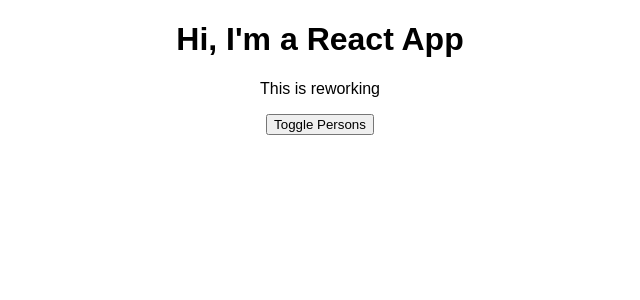
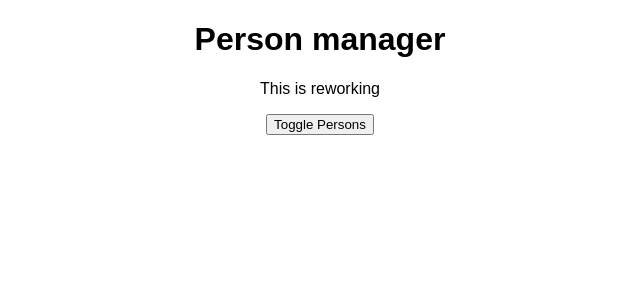
Before and after one commit to alexSiera/DockerTrain, a React app in the folder react-complete-guide/: page / in a window 1280 px wide. Shown: the top 300 px of the page, without its empty margins (320-960 px from the left). Built offline with nearby package versions, Linux system fonts and the light colour scheme.

Commit message:
add props to the app component

```diff
--- a/react-complete-guide/src/components/Cockpit/Cockpit.js
+++ b/react-complete-guide/src/components/Cockpit/Cockpit.js
@@ -14,7 +14,7 @@
   }
   return (
     <React.Fragment>
-      <h1>Hi, I'm a React App</h1>
+      <h1>{props.title}</h1>
       <p className={assignedClasses.join(" ")}>This is reworking</p>
       <button onClick={props.onTogglePersons} className={btnClass}>
         Toggle Persons
--- a/react-complete-guide/src/containers/App.js
+++ b/react-complete-guide/src/containers/App.js
@@ -65,6 +65,7 @@
     return (
       <div className={classes.App}>
         <Cockpit
+          title={this.props.appTitle}
           showPersons={this.state.showPersons}
           persons={this.state.persons}
           onTogglePersons={this.togglePersonsHandler}
--- a/react-complete-guide/src/index.js
+++ b/react-complete-guide/src/index.js
@@ -4,5 +4,8 @@
 import App from "./containers/App";
 import registerServiceWorker from "./registerServiceWorker";
 
-ReactDOM.render(<App />, document.getElementById("root"));
+ReactDOM.render(
+  <App appTitle="Person manager" />,
+  document.getElementById("root")
+);
 registerServiceWorker();
```
